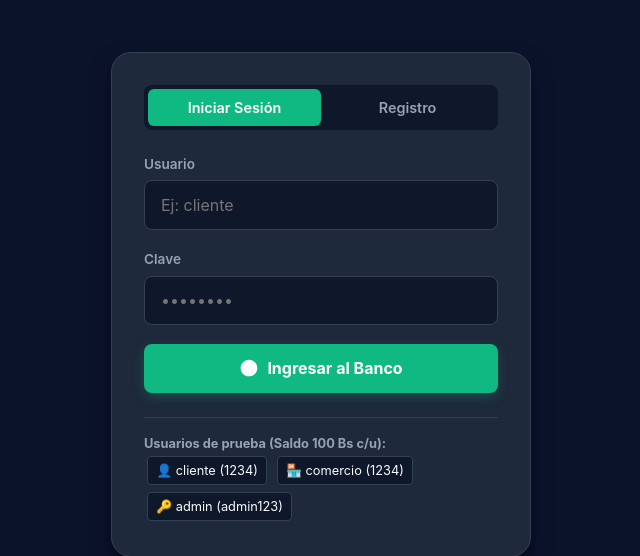
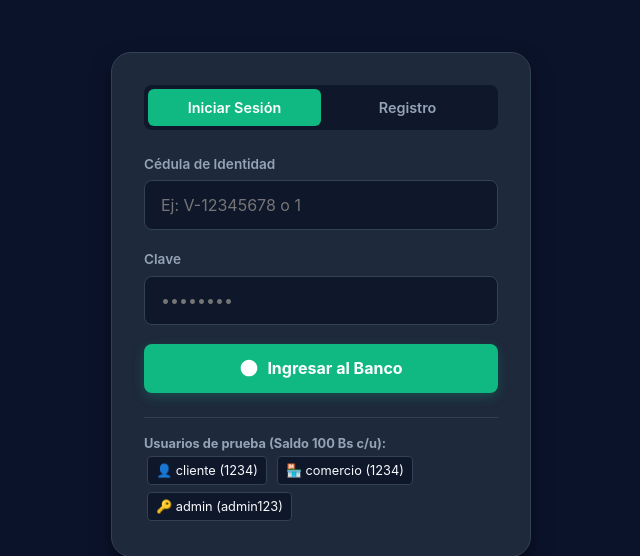
Before and after one commit to mejiaisaac8899-byte/api-criptos-isaac1, a FastAPI app: page / in a window 1280 px wide. Shown: the part 69-625 px from the top of the page, without its empty margins (319-959 px from the left). Run offline with FastAPI, Linux system fonts and the light colour scheme.

Commit message:
Clarify Cedula de Identidad in Venta and Registration, add direct ESP32 capture in Venta

```diff
--- a/templates/index.html
+++ b/templates/index.html
@@ -991,8 +991,8 @@
       <!-- Login Form -->
       <form id="loginForm" onsubmit="handleLogin(event)">
         <div class="form-group">
-          <label class="form-label">Usuario</label>
-          <input type="text" id="loginUser" class="form-control" placeholder="Ej: cliente" required autocomplete="username">
+          <label class="form-label">Cédula de Identidad</label>
+          <input type="text" id="loginUser" class="form-control" placeholder="Ej: V-12345678 o 1" required autocomplete="username">
         </div>
         <div class="form-group">
           <label class="form-label">Clave</label>
@@ -1007,8 +1007,8 @@
       <!-- Register Form -->
       <form id="registerForm" onsubmit="handleRegister(event)" style="display: none;">
         <div class="form-group">
-          <label class="form-label">Nuevo Usuario</label>
-          <input type="text" id="regUser" class="form-control" placeholder="Nombre de usuario" required>
+          <label class="form-label">Cédula de Identidad</label>
+          <input type="text" id="regUser" class="form-control" placeholder="Ej: V-12345678 o 1" required>
         </div>
         <div class="form-group">
           <label class="form-label">Clave</label>
@@ -1093,7 +1093,7 @@
 
         <form id="pagoMovilForm" onsubmit="handlePagoMovil(event)">
           <div class="form-group">
-            <label class="form-label">Usuario Destinatario</label>
+            <label class="form-label">Cédula o Usuario Destinatario</label>
             <input type="text" id="pmTargetUser" class="form-control" placeholder="Nombre de usuario (ej: comercio)" required list="userList">
             <datalist id="userList"></datalist>
           </div>
@@ -1160,8 +1160,8 @@
           <!-- Cobro Parameters Form -->
           <form id="ventaForm" onsubmit="handleProceedToCompare(event)">
             <div class="form-group">
-              <label class="form-label">Nombre de Usuario del Cliente (a debitar)</label>
-              <input type="text" id="ventaClientUser" class="form-control" placeholder="Ej: cliente" required list="userList">
+              <label class="form-label" style="font-weight: 700; color: #fff;">🪪 Cédula de Identidad del Cliente (a debitar)</label>
+              <input type="text" id="ventaClientUser" class="form-control" placeholder="Ej: V-12345678 o 1" required list="userList" style="font-size: 1.05rem;">
             </div>
 
             <div class="form-group">
@@ -1175,9 +1175,17 @@
               </div>
             </div>
 
+            <!-- Botón directo para cargar foto de ESP32 antes de pasar a comparar -->
+            <div style="background: #0f172a; border: 1px solid var(--surface-border); border-radius: var(--radius-sm); padding: 0.85rem; margin-bottom: 1.2rem; display: flex; align-items: center; justify-content: space-between; gap: 0.5rem; flex-wrap: wrap;">
+              <span style="font-size: 0.85rem; color: var(--text-muted);">¿El cliente ya colocó el dedo en el lector?</span>
+              <button type="button" class="btn-submit" style="width: auto; background: #0284c7; padding: 0.5rem 1rem; font-size: 0.85rem;" onclick="extractLatestEsp32Photo(2)">
+                📡 Cargar Foto del ESP32
+              </button>
+            </div>
+
             <button type="submit" class="btn-submit" id="btnCobrar">
               <svg viewBox="0 0 24 24"><path d="M12 2C6.48 2 2 6.48 2 12s4.48 10 10 10 10-4.48 10-10S17.52 2 12 2zm-1 14H9V8h2v8zm4 0h-2V8h2v8z"/></svg>
-              Cobrar ➔ Ir a Comparar Biometría
+              Continuar ➔ Validar Biometría y Cobrar
             </button>
           </form>
         </div>
@@ -1191,7 +1199,7 @@
                 Comparación Biométrica
               </div>
               <div class="panel-subtitle">
-                Cobrando a <strong id="lblCompareUser" style="color:#fff;">@cliente</strong> la cantidad de <strong id="lblCompareAmount" style="color:var(--primary);">Bs. 0,00</strong>
+                Cobrando a C.I. <strong id="lblCompareUser" style="color:#fff;">C.I.</strong> la cantidad de <strong id="lblCompareAmount" style="color:var(--primary);">Bs. 0,00</strong>
               </div>
             </div>
             <button type="button" class="preset-btn" onclick="backToVentaSetup()">
@@ -1243,8 +1251,8 @@
                 <button type="button" class="btn-submit" style="flex: 1; padding: 0.55rem; font-size: 0.78rem;" onclick="captureSample(1)">
                   📸 Cámara
                 </button>
-                <button type="button" class="btn-submit" style="flex: 1; background: #0284c7; padding: 0.55rem; font-size: 0.78rem;" onclick="extractLatestEsp32Photo(1)">
-                  📡 ESP32
+                <button type="button" class="btn-submit" style="flex: 1.4; background: #0284c7; padding: 0.55rem; font-size: 0.82rem; font-weight: 700;" onclick="extractLatestEsp32Photo(1)">
+                  📡 Extraer Foto ESP32
                 </button>
                 <label class="preset-btn" style="flex: 1; margin: 0; padding: 0.55rem; font-size: 0.78rem; cursor: pointer; display: flex; align-items: center; justify-content: center;">
                   📁 Subir
@@ -1268,8 +1276,8 @@
                 <button type="button" class="btn-submit" style="flex: 1; padding: 0.55rem; font-size: 0.78rem;" onclick="captureSample(2)">
                   📸 Cámara
                 </button>
-                <button type="button" class="btn-submit" style="flex: 1; background: #0284c7; padding: 0.55rem; font-size: 0.78rem;" onclick="extractLatestEsp32Photo(2)">
-                  📡 ESP32
+                <button type="button" class="btn-submit" style="flex: 1.4; background: #0284c7; padding: 0.55rem; font-size: 0.82rem; font-weight: 700;" onclick="extractLatestEsp32Photo(2)">
+                  📡 Extraer Foto ESP32
                 </button>
                 <label class="preset-btn" style="flex: 1; margin: 0; padding: 0.55rem; font-size: 0.78rem; cursor: pointer; display: flex; align-items: center; justify-content: center;">
                   📁 Subir
@@ -1330,7 +1338,7 @@
 
         <form id="enrolForm" onsubmit="handleEnrollmentSubmit(event)">
           <div class="form-group">
-            <label class="form-label">Cédula o Usuario a Enrolar</label>
+            <label class="form-label" style="font-weight: 700; color: #fff;">🪪 Cédula de Identidad a Enrolar</label>
             <input type="text" id="enrolCedula" class="form-control" placeholder="Ej: V-12345678 o 1" required>
           </div>
 
```
